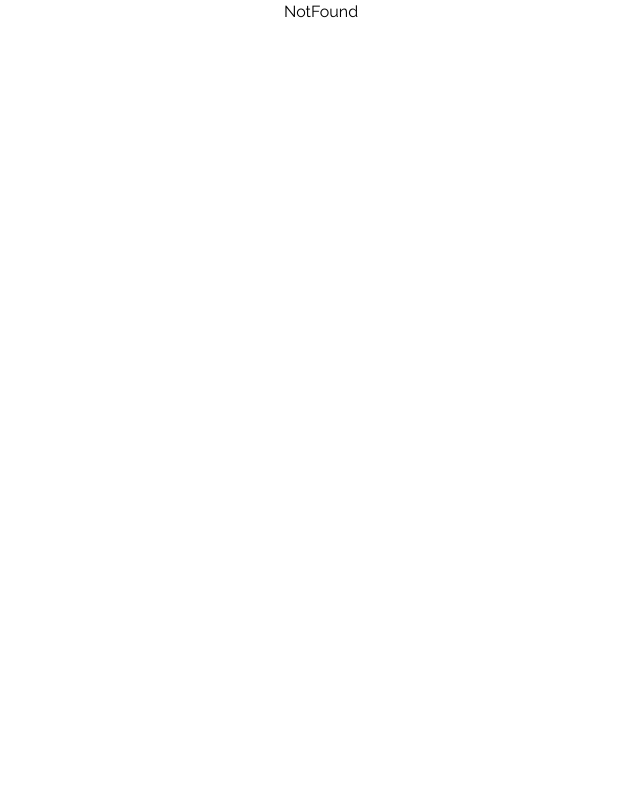
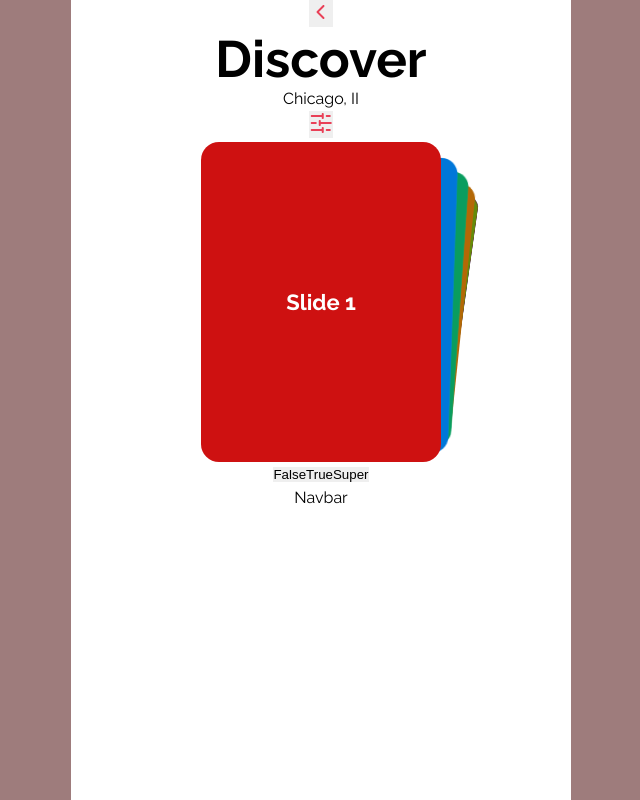
Before and after one commit to Jenin82/Date, a React (Vite) app: page /dashboard in a window 1280 px wide. Shown: the whole page, without its empty margins (319-959 px from the left). Built offline with nearby package versions, Linux system fonts and the light colour scheme.

Commit message:
dashboard section updating

```diff
--- a/src/App.tsx
+++ b/src/App.tsx
@@ -7,6 +7,7 @@ import {
 import { NotFound } from "./Pages/NotFound/NotFound";
 import { Signup } from "./Pages/Registration/Signup";
 import { Login } from "./Pages/Registration/Login";
+import { Dashboard } from "./Pages/Dashboard/Dashboard";
 
 function App() {
   const router = createBrowserRouter([
@@ -30,6 +31,10 @@ function App() {
       path: "/login",
       element: <Login />,
     },
+    {
+      path: "/dashboard",
+      element: <Dashboard />,
+    },
   ]);
   return <RouterProvider router={router} />;
 }
--- a/src/Pages/Dashboard/Dashboard.tsx
+++ b/src/Pages/Dashboard/Dashboard.tsx
@@ -1,10 +1,103 @@
+import { ArrowLeftsvg, Filtersvg } from "../../assets/svg";
+import styles from "./Dashboard.module.css";
+import { useRef } from "react";
 
-type Props = {}
+import { Swiper, SwiperSlide, SwiperRef } from "swiper/react";
+
+// Import Swiper styles
+import "swiper/css";
+import "swiper/css/effect-cards";
+
+import "./styles.css";
+
+// import required modules
+import { EffectCards } from "swiper/modules";
+import { Navbar } from "../../Components/Navbar/Navbar";
+
+type Props = {};
 
 export const Dashboard = (_props: Props) => {
+  const swiperRef = useRef<SwiperRef>(null);
+
+  const notInterested = () => {
+    // Your logic
+    console.log("notinterested")
+  };
+
+  const interested = () => {
+    // Your logic
+       console.log("interested");
+  };
+
+  const handleSwipe = (swiper: any) => {
+    // Your swipe handling logic
+    console.log();
+  };
+
+  const slideLeft = () => {
+    if (swiperRef.current?.swiper) {
+      swiperRef.current.swiper.slidePrev();
+      notInterested();
+    }
+  };
+
+  const slideRight = () => {
+    if (swiperRef.current?.swiper) {
+      swiperRef.current.swiper.slideNext();
+      interested();
+    }
+  };
+
+  const handleSuper = () => {
+    if (swiperRef.current?.swiper) {
+      swiperRef.current.swiper.slideNext();
+      interested();
+      console.log("Super");
+    }
+  };
   return (
-    <div>
-
+    <div className={styles.Wrapper}>
+      <div>
+        <button>
+          <ArrowLeftsvg />
+        </button>
+        <div>
+          <h1>Discover</h1>
+          <p>Chicago, II</p>
+        </div>
+        <button>
+          <Filtersvg />
+        </button>
+      </div>
+      <div>
+        <Swiper
+          effect={"cards"}
+          grabCursor={true}
+          modules={[EffectCards]}
+          loop={true}
+          className="MatchFinder"
+          onSlideChange={handleSwipe}
+          ref={swiperRef}
+        >
+          <SwiperSlide>Slide 1</SwiperSlide>
+          <SwiperSlide>Slide 2</SwiperSlide>
+          <SwiperSlide>Slide 3</SwiperSlide>
+          <SwiperSlide>Slide 4</SwiperSlide>
+          <SwiperSlide>Slide 5</SwiperSlide>
+          <SwiperSlide>Slide 6</SwiperSlide>
+          <SwiperSlide>Slide 7</SwiperSlide>
+          <SwiperSlide>Slide 8</SwiperSlide>
+          <SwiperSlide>Slide 9</SwiperSlide>
+        </Swiper>
+      </div>
+      <div>
+        <button onClick={slideLeft}>False</button>
+        <button onClick={slideRight}>True</button>
+        <button onClick={handleSuper}>Super</button>
+      </div>
+      <div>
+        <Navbar />
+      </div>
     </div>
-  )
-}
+  );
+};
--- /dev/null
+++ b/src/Pages/Dashboard/styles.css
@@ -0,0 +1,54 @@
+.MatchFinder {
+  width: 240px;
+  height: 320px;
+}
+
+.MatchFinder .swiper-slide {
+  display: flex;
+  align-items: center;
+  justify-content: center;
+  border-radius: 18px;
+  font-size: 22px;
+  font-weight: bold;
+  color: #fff;
+}
+
+.MatchFinder .swiper-slide:nth-child(1n) {
+  background-color: rgb(206, 17, 17);
+}
+
+.MatchFinder .swiper-slide:nth-child(2n) {
+  background-color: rgb(0, 140, 255);
+}
+
+.MatchFinder .swiper-slide:nth-child(3n) {
+  background-color: rgb(10, 184, 111);
+}
+
+.MatchFinder .swiper-slide:nth-child(4n) {
+  background-color: rgb(211, 122, 7);
+}
+
+.MatchFinder .swiper-slide:nth-child(5n) {
+  background-color: rgb(118, 163, 12);
+}
+
+.MatchFinder .swiper-slide:nth-child(6n) {
+  background-color: rgb(180, 10, 47);
+}
+
+.MatchFinder .swiper-slide:nth-child(7n) {
+  background-color: rgb(35, 99, 19);
+}
+
+.MatchFinder .swiper-slide:nth-child(8n) {
+  background-color: rgb(0, 68, 255);
+}
+
+.MatchFinder .swiper-slide:nth-child(9n) {
+  background-color: rgb(218, 12, 218);
+}
+
+.MatchFinder .swiper-slide:nth-child(10n) {
+  background-color: rgb(54, 94, 77);
+}
--- a/src/Pages/Registration/Login.tsx
+++ b/src/Pages/Registration/Login.tsx
@@ -1,5 +1,5 @@
 import styles from "./Registration.module.css";
-
+import { useNavigate } from "react-router-dom";
 // import { useRef, useState } from "react";
 import { Swiper, SwiperSlide } from "swiper/react";
 import "swiper/css";
@@ -11,6 +11,10 @@ import { Autoplay, EffectCoverflow, Pagination } from "swiper/modules";
 type Props = {};
 
 export const Login = (_props: Props) => {
+  const navigate = useNavigate();
+  const handleNavigation = () => {
+    navigate("/dashboard");
+  };
   return (
     <div className={styles.Wrapper}>
       <Swiper
@@ -72,13 +76,13 @@ export const Login = (_props: Props) => {
             bots.
           </p>
           <div>
-            <input type="email" placeholder="email"/>
-            <input type="text" placeholder="password"/>
+            <input type="email" placeholder="email" />
+            <input type="text" placeholder="password" />
           </div>
         </div>
       </Swiper>
       <div>
-        <button>Sign In</button>
+        <button onClick={handleNavigation}>Sign In</button>
         <p>
           Not have an account?&nbsp;<a href="/signup">Sign Up</a>
         </p>
--- /dev/null
+++ b/src/assets/svg.tsx
@@ -0,0 +1,42 @@
+
+
+type Props = {}
+
+export const ArrowLeftsvg = (_props: Props) => {
+  return (
+    <svg
+      xmlns="http://www.w3.org/2000/svg"
+      width="24"
+      height="24"
+      viewBox="0 0 24 24"
+      fill="none"
+    >
+      <path
+        fill-rule="evenodd"
+        clip-rule="evenodd"
+        d="M15.2071 18.7071C14.8166 19.0976 14.1834 19.0976 13.7929 18.7071L7.79289 12.7071C7.40237 12.3166 7.40237 11.6834 7.79289 11.2929L13.7929 5.29289C14.1834 4.90237 14.8166 4.90237 15.2071 5.29289C15.5976 5.68342 15.5976 6.31658 15.2071 6.70711L9.91421 12L15.2071 17.2929C15.5976 17.6834 15.5976 18.3166 15.2071 18.7071Z"
+        fill="#E94057"
+      />
+    </svg>
+  );
+}
+
+
+export const Filtersvg = (_props: Props) => {
+  return (
+    <svg
+      xmlns="http://www.w3.org/2000/svg"
+      width="24"
+      height="24"
+      viewBox="0 0 24 24"
+      fill="none"
+    >
+      <path
+        fill-rule="evenodd"
+        clip-rule="evenodd"
+        d="M13.75 2C14.3023 2 14.75 2.44772 14.75 3V7C14.75 7.55228 14.3023 8 13.75 8C13.1977 8 12.75 7.55228 12.75 7V6H2.75C2.19772 6 1.75 5.55228 1.75 5C1.75 4.44772 2.19772 4 2.75 4H12.75V3C12.75 2.44772 13.1977 2 13.75 2ZM16.75 5C16.75 4.44772 17.1977 4 17.75 4H20.75C21.3023 4 21.75 4.44772 21.75 5C21.75 5.55228 21.3023 6 20.75 6H17.75C17.1977 6 16.75 5.55228 16.75 5ZM10.75 9C11.3023 9 11.75 9.44772 11.75 10V11H21.75C22.3023 11 22.75 11.4477 22.75 12C22.75 12.5523 22.3023 13 21.75 13H11.75V14C11.75 14.5523 11.3023 15 10.75 15C10.1977 15 9.75 14.5523 9.75 14V10C9.75 9.44772 10.1977 9 10.75 9ZM1.75 12C1.75 11.4477 2.19772 11 2.75 11H6.75C7.30228 11 7.75 11.4477 7.75 12C7.75 12.5523 7.30228 13 6.75 13H2.75C2.19772 13 1.75 12.5523 1.75 12ZM13.75 16C14.3023 16 14.75 16.4477 14.75 17V21C14.75 21.5523 14.3023 22 13.75 22C13.1977 22 12.75 21.5523 12.75 21V20H2.75C2.19772 20 1.75 19.5523 1.75 19C1.75 18.4477 2.19772 18 2.75 18H12.75V17C12.75 16.4477 13.1977 16 13.75 16ZM16.75 19C16.75 18.4477 17.1977 18 17.75 18H20.75C21.3023 18 21.75 18.4477 21.75 19C21.75 19.5523 21.3023 20 20.75 20H17.75C17.1977 20 16.75 19.5523 16.75 19Z"
+        fill="#E94057"
+      />
+    </svg>
+  );
+}
--- a/src/index.css
+++ b/src/index.css
@@ -12,7 +12,7 @@ font-family: 'Raleway', sans-serif;
   text-rendering: optimizeLegibility;
   -webkit-font-smoothing: antialiased;
   -moz-osx-font-smoothing: grayscale;
-    background-color: white;
+    background-color: rgb(158, 124, 124);
 }
 
 * {
@@ -30,6 +30,7 @@ body {
   width: 100%;
   max-width: 500px;
   margin: auto;
+
 }
 
 h1 {
```
Also changed, not shown: src/Pages/Dashboard/Dashboard.module.css (added).
